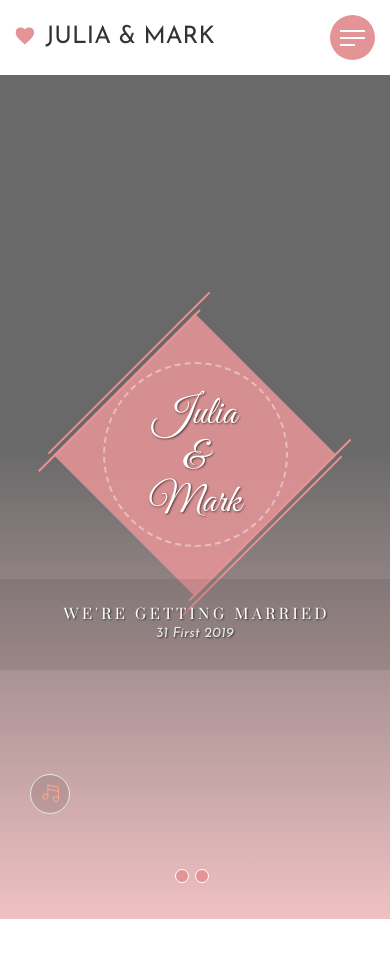
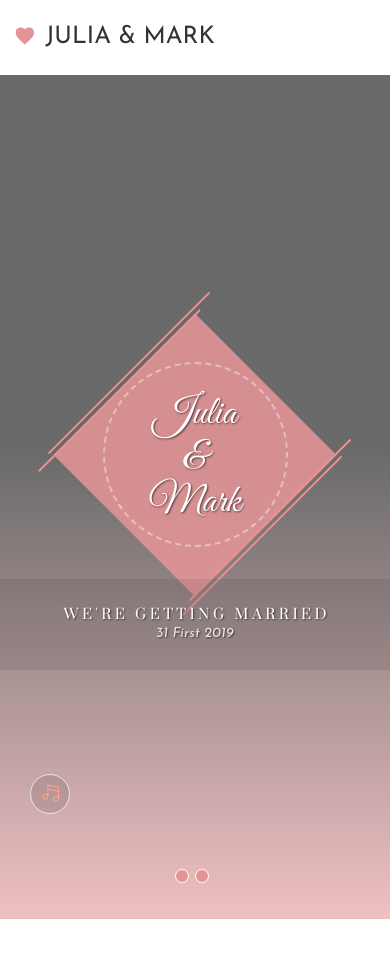
Before and after one commit to GowthamanDMZ/protheme2, a plain HTML site: page index.html in a window 390 px wide. Shown: the top 958 px of the page. Drawn offline with Linux system fonts and the light colour scheme.

Commit message:
Update index.html

```diff
--- a/index.html
+++ b/index.html
@@ -61,12 +61,6 @@
             <nav class="navigation navbar navbar-default">
                 <div class="container">
                     <div class="navbar-header">
-                        <button type="button" class="open-btn">
-                            <span class="sr-only">Toggle navigation</span>
-                            <span class="icon-bar"></span>
-                            <span class="icon-bar"></span>
-                            <span class="icon-bar"></span>
-                        </button>
                         <h1 class="site-logo">
                             <a class="navbar-brand" href="index.html"><i class="fi flaticon-favorite-heart-button"></i> Julia & Mark</a>
                         </h1>
```
